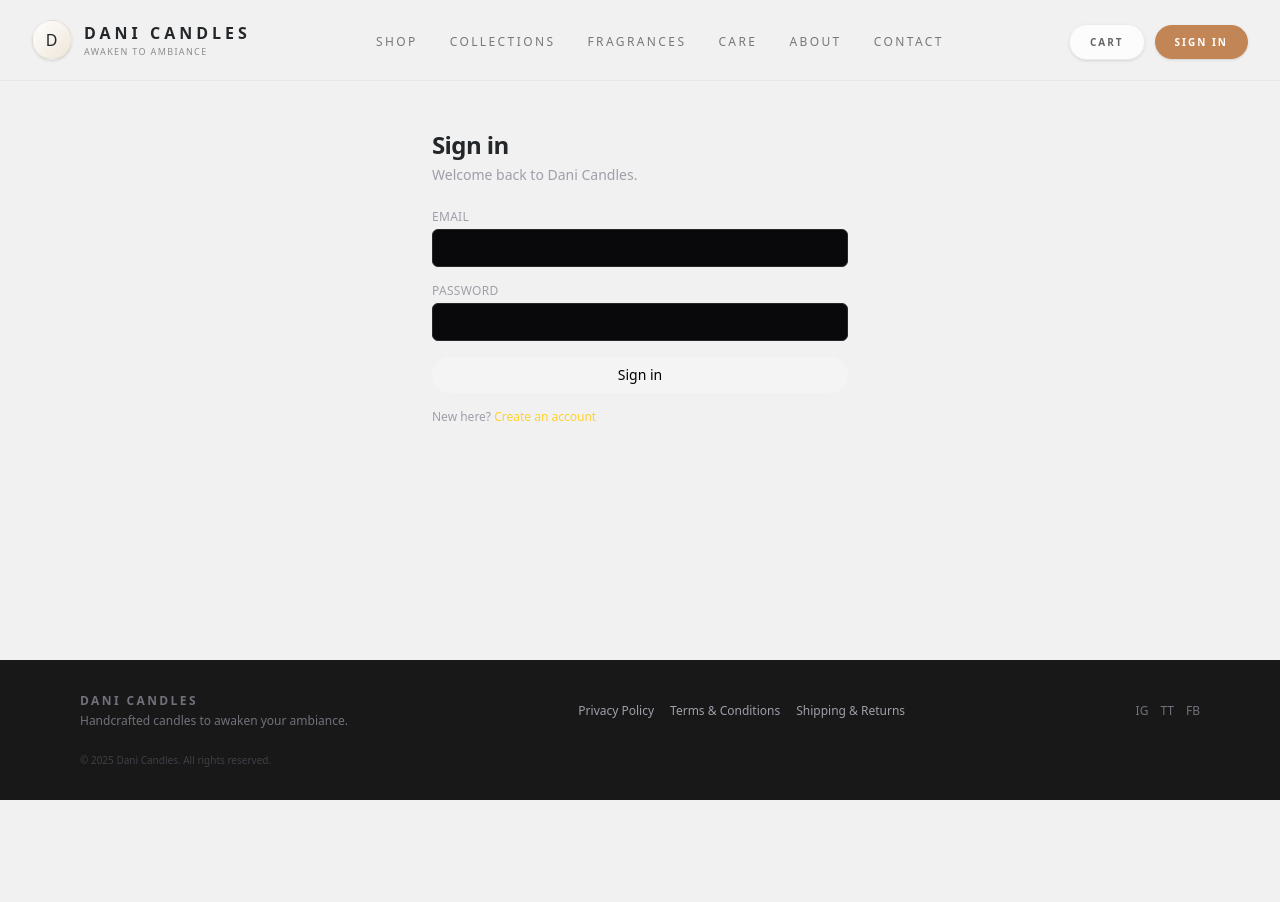
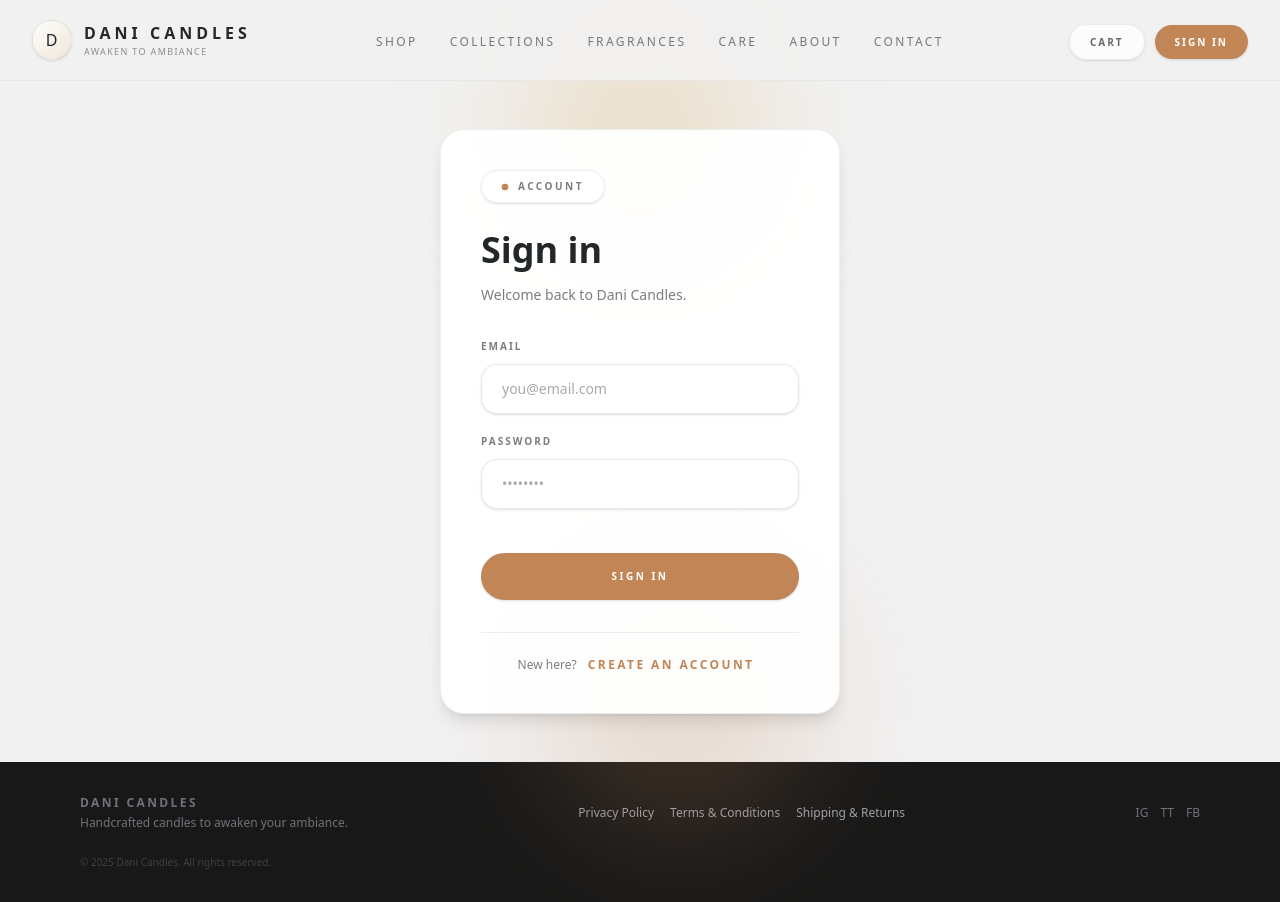
Before and after one commit to XLuisDX/dani_candles, a Next.js app: page /auth/login in a window 1280 px wide. Before the commit the page ends 800 px from the top, so only its background shows below. Built offline with nearby package versions, Linux system fonts and the light colour scheme; no server answers.

Commit message:
login page update

```diff
--- a/src/app/auth/login/page.tsx
+++ b/src/app/auth/login/page.tsx
@@ -1,91 +1,172 @@
-'use client'
+"use client";
 
-import { FormEvent, useState } from 'react'
-import { supabase } from '@/lib/supabaseClient'
-import { useRouter } from 'next/navigation'
+import { FormEvent, useState } from "react";
+import { motion } from "framer-motion";
+import { supabase } from "@/lib/supabaseClient";
+import { useRouter } from "next/navigation";
 
 export default function LoginPage() {
-  const router = useRouter()
-  const [email, setEmail] = useState('')
-  const [password, setPassword] = useState('')
-  const [loading, setLoading] = useState(false)
-  const [error, setError] = useState<string | null>(null)
+  const router = useRouter();
+  const [email, setEmail] = useState("");
+  const [password, setPassword] = useState("");
+  const [loading, setLoading] = useState(false);
+  const [error, setError] = useState<string | null>(null);
 
   const handleSubmit = async (e: FormEvent) => {
-    e.preventDefault()
-    setLoading(true)
-    setError(null)
+    e.preventDefault();
+    setLoading(true);
+    setError(null);
 
     const { error } = await supabase.auth.signInWithPassword({
       email,
       password,
-    })
+    });
 
     if (error) {
-      setError(error.message)
+      setError(error.message);
     } else {
-      router.push('/shop')
+      router.push("/shop");
     }
 
-    setLoading(false)
-  }
+    setLoading(false);
+  };
 
   return (
-    <main className="mx-auto flex max-w-md flex-col px-4 py-12">
-      <h1 className="text-2xl font-semibold tracking-tight">Sign in</h1>
-      <p className="mt-1 text-sm text-zinc-400">
+    <main className="relative mx-auto flex min-h-[calc(100vh-200px)] max-w-md flex-col items-center justify-center px-6 py-8 md:py-12">
+      <motion.div
+        initial={{ scale: 0, opacity: 0 }}
+        animate={{ scale: 1, opacity: 0.4 }}
+        transition={{ duration: 1, ease: [0.22, 1, 0.36, 1] }}
+        className="pointer-events-none absolute -top-20 left-1/2 h-64 w-64 -translate-x-1/2 rounded-full bg-dc-sand blur-3xl"
+      />
+      <motion.div
+        initial={{ scale: 0, opacity: 0 }}
+        animate={{ scale: 1, opacity: 0.2 }}
+        transition={{ duration: 1, delay: 0.2, ease: [0.22, 1, 0.36, 1] }}
+        className="pointer-events-none absolute -bottom-20 right-10 h-72 w-72 rounded-full bg-dc-caramel blur-3xl"
+      />
+
+      <motion.div
+        initial={{ opacity: 0, y: 20 }}
+        animate={{ opacity: 1, y: 0 }}
+        transition={{ duration: 0.6, ease: [0.22, 1, 0.36, 1] }}
+        className="relative w-full rounded-3xl border border-dc-ink/8 bg-white/95 p-8 shadow-lg backdrop-blur-xl md:p-10"
+      >
+        <motion.div
+          initial={{ opacity: 0, y: -10 }}
+          animate={{ opacity: 1, y: 0 }}
+          transition={{ delay: 0.2, duration: 0.5 }}
+          className="mb-8"
+        >
+          <motion.div
+            initial={{ opacity: 0, scale: 0.9 }}
+            animate={{ opacity: 1, scale: 1 }}
+            transition={{ delay: 0.3, duration: 0.5 }}
+            className="inline-flex items-center gap-2.5 rounded-full border border-dc-ink/8 bg-white/90 px-5 py-2 shadow-sm"
+          >
+            <motion.span
+              animate={{ scale: [1, 1.2, 1] }}
+              transition={{ duration: 2, repeat: Infinity, ease: "easeInOut" }}
+              className="h-1.5 w-1.5 rounded-full bg-dc-caramel"
+            />
+            <span className="text-[10px] font-semibold uppercase tracking-[0.25em] text-dc-ink/60">
+              Account
+            </span>
+          </motion.div>
+
+          <motion.h1
+            initial={{ opacity: 0, y: 10 }}
+            animate={{ opacity: 1, y: 0 }}
+            transition={{ delay: 0.4, duration: 0.5 }}
+            className="mt-6 font-display text-4xl font-semibold leading-tight text-dc-ink"
+          >
+            Sign in
+          </motion.h1>
+          <motion.p
+            initial={{ opacity: 0, y: 10 }}
+            animate={{ opacity: 1, y: 0 }}
+            transition={{ delay: 0.5, duration: 0.5 }}
+            className="mt-3 text-sm leading-relaxed text-dc-ink/60"
+          >
             Welcome back to Dani Candles.
-      </p>
+          </motion.p>
+        </motion.div>
 
-      <form onSubmit={handleSubmit} className="mt-6 space-y-4">
+        <motion.form
+          initial={{ opacity: 0 }}
+          animate={{ opacity: 1 }}
+          transition={{ delay: 0.6, duration: 0.5 }}
+          onSubmit={handleSubmit}
+          className="space-y-5"
+        >
           <div>
-          <label className="block text-xs uppercase tracking-wide text-zinc-400">
+            <label className="block text-[10px] font-bold uppercase tracking-[0.2em] text-dc-ink/60">
               Email
             </label>
-          <input
+            <motion.input
+              whileFocus={{ scale: 1.01 }}
               type="email"
               required
               value={email}
               onChange={(e) => setEmail(e.target.value)}
-            className="mt-1 w-full rounded-md border border-zinc-800 bg-zinc-950 px-3 py-2 text-sm text-zinc-100 outline-none focus:border-amber-400"
+              className="mt-2.5 w-full rounded-2xl border border-dc-ink/10 bg-white/80 px-5 py-3.5 text-sm text-dc-ink placeholder:text-dc-ink/40 shadow-sm outline-none transition-all focus:border-dc-caramel/50 focus:bg-white focus:shadow focus:ring-4 focus:ring-dc-caramel/10"
+              placeholder="you@email.com"
             />
           </div>
 
           <div>
-          <label className="block text-xs uppercase tracking-wide text-zinc-400">
+            <label className="block text-[10px] font-bold uppercase tracking-[0.2em] text-dc-ink/60">
               Password
             </label>
-          <input
+            <motion.input
+              whileFocus={{ scale: 1.01 }}
               type="password"
               required
               value={password}
               onChange={(e) => setPassword(e.target.value)}
-            className="mt-1 w-full rounded-md border border-zinc-800 bg-zinc-950 px-3 py-2 text-sm text-zinc-100 outline-none focus:border-amber-400"
+              className="mt-2.5 w-full rounded-2xl border border-dc-ink/10 bg-white/80 px-5 py-3.5 text-sm text-dc-ink placeholder:text-dc-ink/40 shadow-sm outline-none transition-all focus:border-dc-caramel/50 focus:bg-white focus:shadow focus:ring-4 focus:ring-dc-caramel/10"
+              placeholder="••••••••"
             />
           </div>
 
           {error && (
-          <p className="text-sm text-red-400">{error}</p>
+            <motion.div
+              initial={{ opacity: 0, scale: 0.95 }}
+              animate={{ opacity: 1, scale: 1 }}
+              className="rounded-2xl border border-red-500/20 bg-red-50/80 px-5 py-3.5 text-sm font-medium text-red-700"
+            >
+              {error}
+            </motion.div>
           )}
 
-        <button
+          <motion.button
+            whileHover={{ scale: 1.02 }}
+            whileTap={{ scale: 0.98 }}
             type="submit"
             disabled={loading}
-          className="w-full rounded-full bg-zinc-100 px-4 py-2 text-sm font-medium text-black transition hover:bg-amber-300 disabled:opacity-60"
+            className="mt-6 inline-flex w-full items-center justify-center rounded-full bg-dc-caramel px-6 py-4 text-[10px] font-bold uppercase tracking-[0.25em] text-white shadow-sm transition-all duration-200 hover:bg-dc-clay hover:shadow focus-visible:outline-none focus-visible:ring-2 focus-visible:ring-dc-caramel/50 disabled:cursor-not-allowed disabled:opacity-50"
           >
-          {loading ? 'Signing in...' : 'Sign in'}
-        </button>
-      </form>
+            {loading ? "Signing in..." : "Sign in"}
+          </motion.button>
+        </motion.form>
 
-      <p className="mt-4 text-xs text-zinc-400">
-        New here?{' '}
+        <motion.div
+          initial={{ opacity: 0 }}
+          animate={{ opacity: 1 }}
+          transition={{ delay: 0.8, duration: 0.5 }}
+          className="mt-8 border-t border-dc-ink/8 pt-6"
+        >
+          <p className="text-center text-xs text-dc-ink/60">
+            New here?{" "}
             <a
               href="/auth/register"
-          className="text-amber-300 hover:text-amber-200"
+              className="font-bold uppercase tracking-[0.2em] text-dc-caramel transition-colors hover:text-dc-clay mx-2"
             >
               Create an account
             </a>
           </p>
+        </motion.div>
+      </motion.div>
     </main>
-  )
+  );
 }
```
Lines whose indentation alone changed are shown as unchanged.
